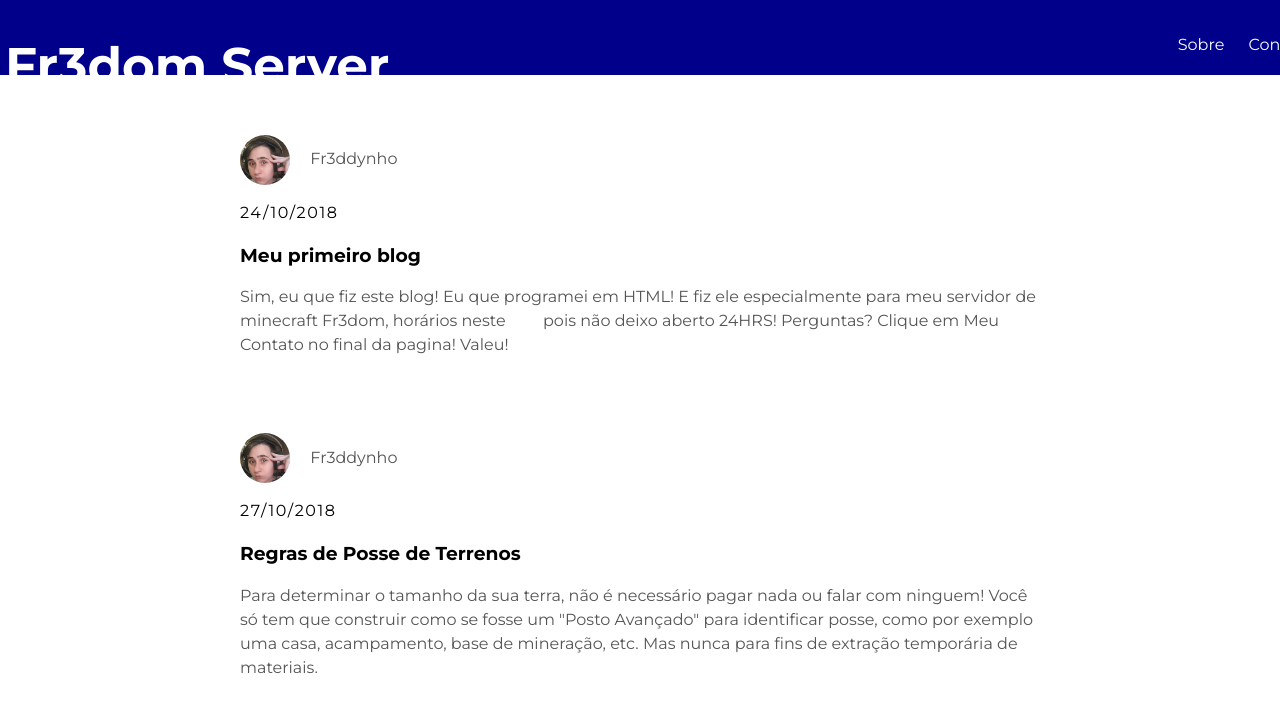
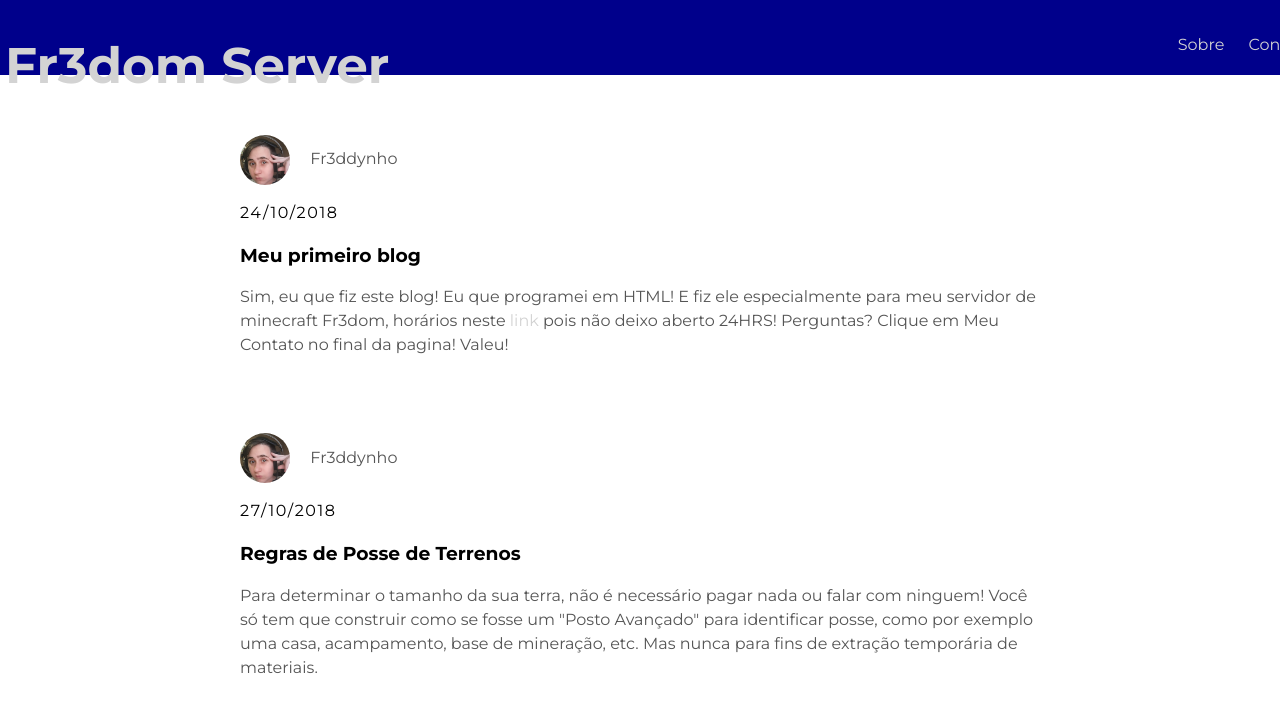
Before and after one commit to Fr3domBlog/fr3domblog.github.io, a plain HTML site: page index.html in a window 1280 px wide. Shown: the top 728 px of the page. Drawn offline with Linux system fonts and the light colour scheme.

Commit message:
Letter Color Fixed

```diff
--- a/styles.css
+++ b/styles.css
@@ -60,11 +60,11 @@ body {
   color: white;
 }
 a {
-  color: white;
+  color: lightgrey;
   text-decoration: none;
 }
 a:hover {
-  color: #A9A9A9;
+  color: grey;
 }
 .post {
   max-width: 800px;
```
